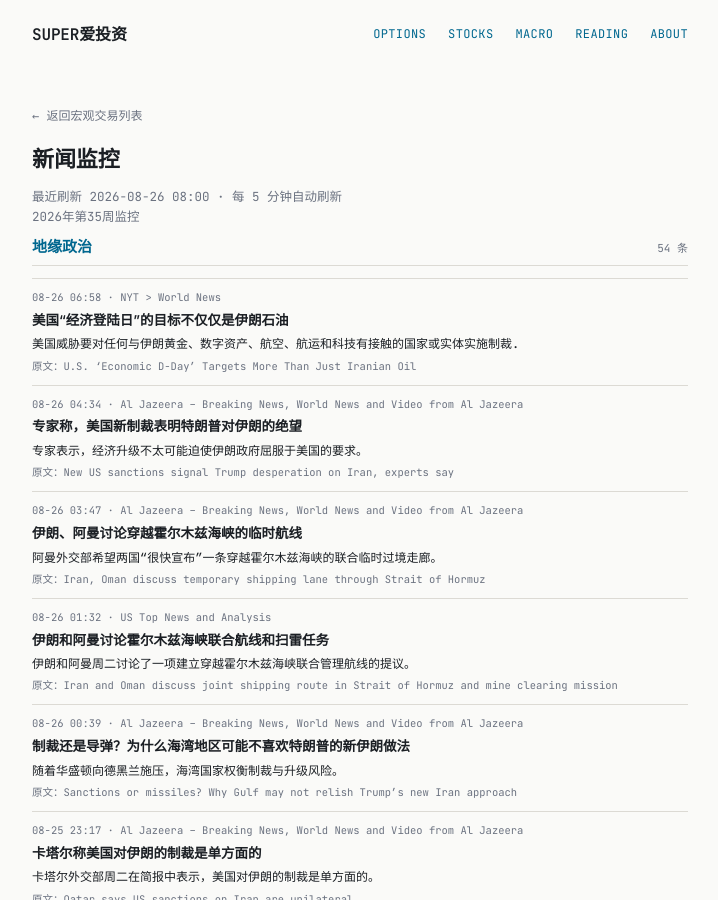
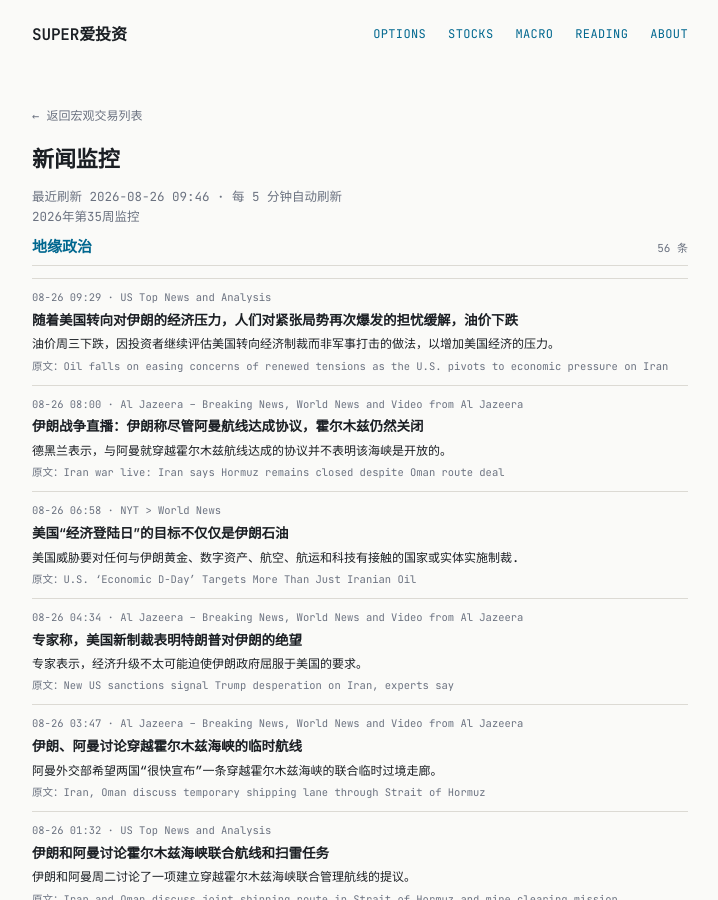
Before and after one commit to tang3super/tang3super.github.io, a Jekyll site: the page built from macro-trade/news-digest.md, in a window 1280 px wide and 900 px high. Shown: the whole window, without its empty margins (280-998 px from the left). Built offline with Jekyll 4.4.1, drawn with Linux system fonts in a browser that asks for light colours.

Commit message:
sync news-digest article

```diff
--- a/macro-trade/news-digest.md
+++ b/macro-trade/news-digest.md
@@ -5,11 +5,25 @@ title: 新闻监控
 date: '2026-08-26'
 summary: 2026年第35周监控
 week_label: 2026年第35周监控
-last_updated: 2026-08-26 08:00
+last_updated: 2026-08-26 09:46
 refresh_note: 每 5 分钟自动刷新
 topics:
 - name: 地缘政治
   items:
+  - title: Oil falls on easing concerns of renewed tensions as the U.S. pivots to economic pressure on Iran
+    summary: Oil fell Wednesday, as investors continue to assess the U.S. pivot toward economic sanctions rather than military strikes to add pressure on…
+    link: https://www.cnbc.com/2026/08/26/oil-falls-as-the-us-pivots-to-economic-pressure-on-iran-.html
+    source: US Top News and Analysis
+    time: 08-26 09:29
+    title_zh: 随着美国转向对伊朗的经济压力，人们对紧张局势再次爆发的担忧缓解，油价下跌
+    summary_zh: 油价周三下跌，因投资者继续评估美国转向经济制裁而非军事打击的做法，以增加美国经济的压力。
+  - title: 'Iran war live: Iran says Hormuz remains closed despite Oman route deal'
+    summary: Tehran says the agreement with Oman on routes through Hormuz does not indicate that the strait is open.
+    link: https://www.aljazeera.com/news/liveblog/2026/8/26/iran-war-live-iran-says-hormuz-remains-closed-despite-oman-rout-deal?traffic_source=rss
+    source: Al Jazeera – Breaking News, World News and Video from Al Jazeera
+    time: 08-26 08:00
+    title_zh: 伊朗战争直播：伊朗称尽管阿曼航线达成协议，霍尔木兹仍然关闭
+    summary_zh: 德黑兰表示，与阿曼就穿越霍尔木兹航线达成的协议并不表明该海峡是开放的。
   - title: U.S. ‘Economic D-Day’ Targets More Than Just Iranian Oil
     summary: The United States threatened sanctions for any country or entity that engages with Iran’s gold, digital assets, aviation, shipping and tech…
     link: https://www.nytimes.com/2026/08/25/world/middleeast/iran-us-sanctions-oil-gold.html
```
